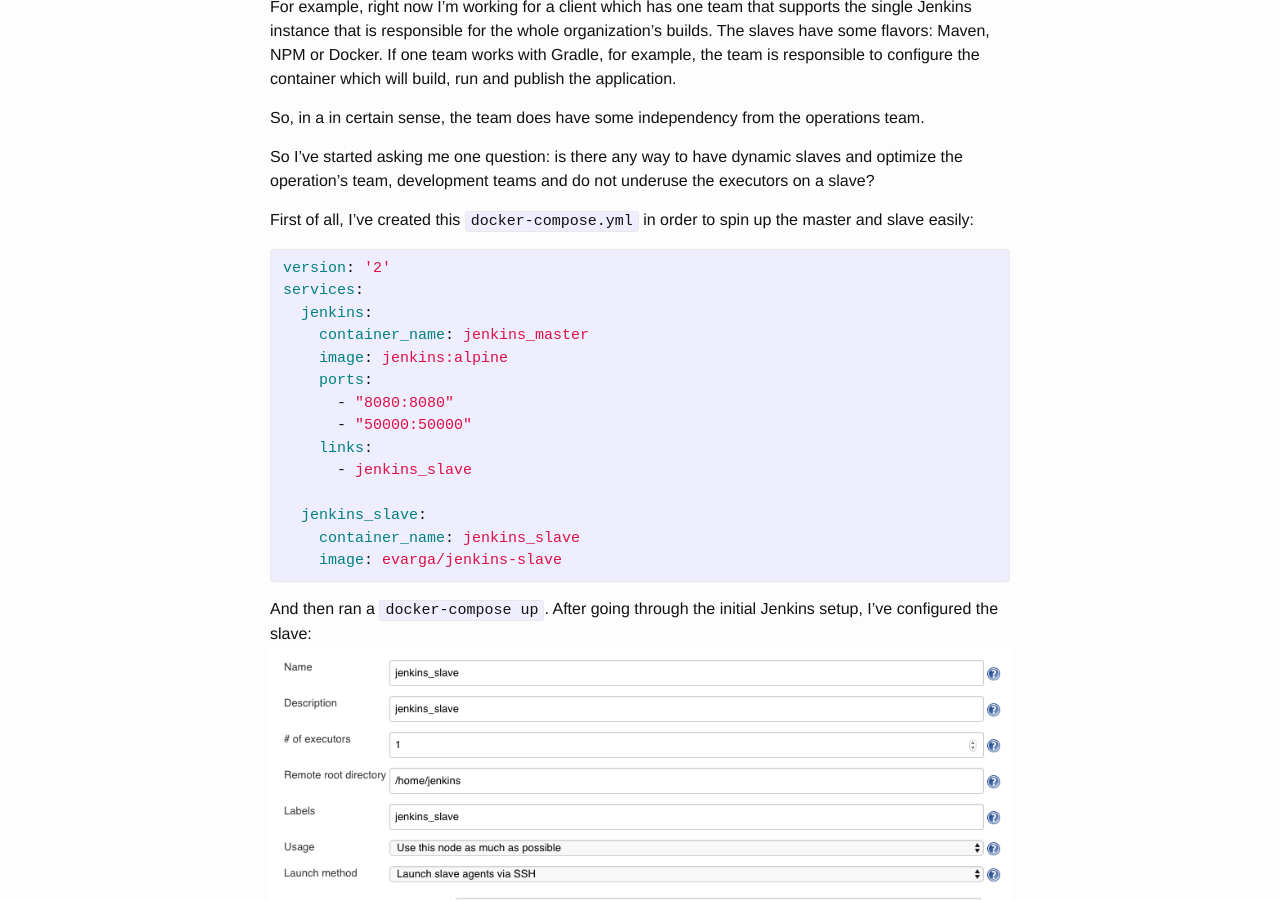
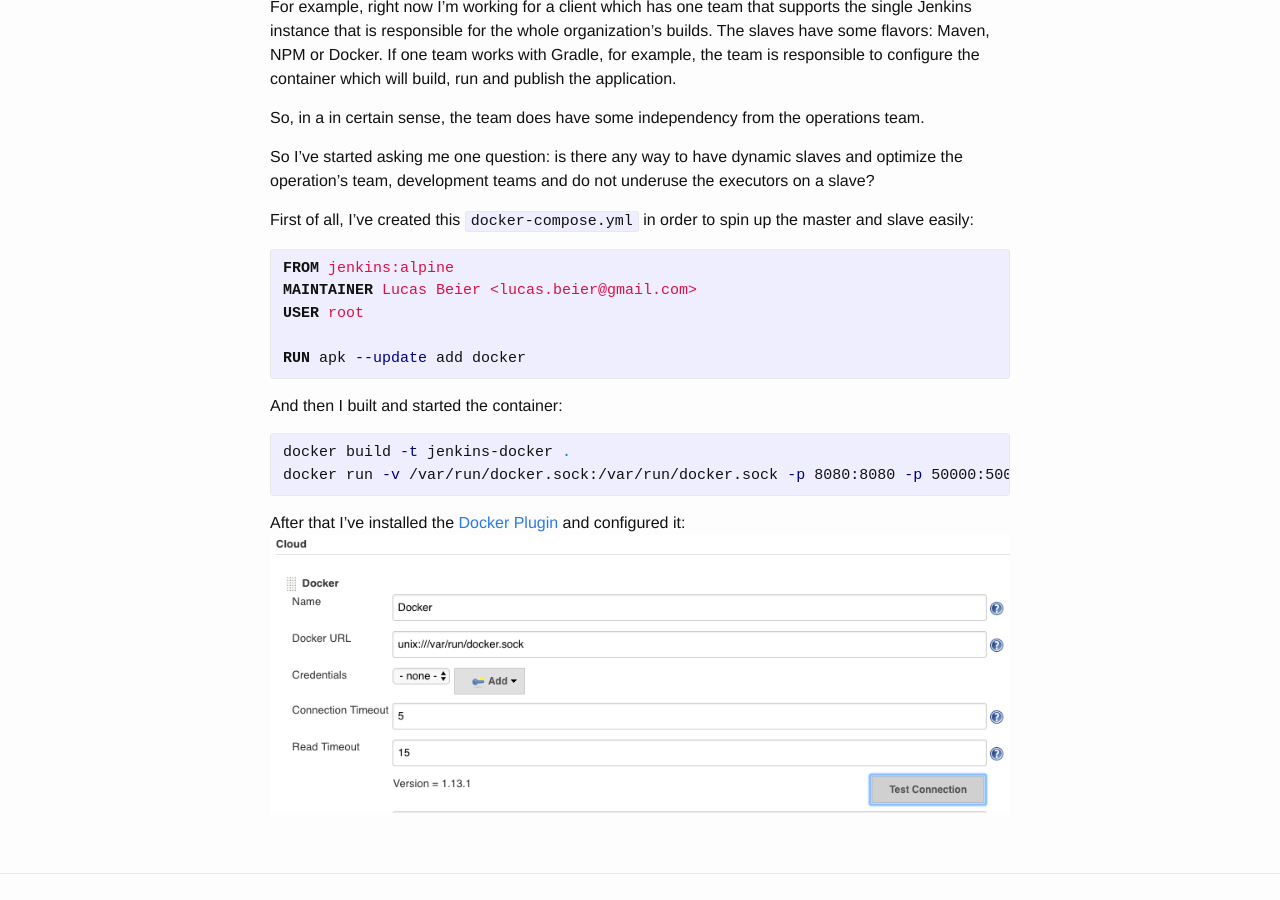
Before and after one commit to tutabeier/tutabeier.github.io, a Jekyll site: the page built from _posts/2017-02-28-dynamic-jenkins-slaves.markdown, in a window 1280 px wide and 900 px high, scrolled down 292 px. Built offline with Jekyll 4.4.1, drawn with Linux system fonts in a browser that asks for light colours; nearby versions of some CDN libraries.

Commit message:
Switches from Slave to Docker

```diff
--- a/_posts/2017-02-28-dynamic-jenkins-slaves.markdown
+++ b/_posts/2017-02-28-dynamic-jenkins-slaves.markdown
@@ -13,22 +13,22 @@ So, in a in certain sense, the team does have some independency from the operati
 So I've started asking me one question: is there any way to have dynamic slaves and optimize the operation's team, development teams and do not underuse the executors on a slave?
 
 First of all, I've created this `docker-compose.yml` in order to spin up the master and slave easily:
-{% highlight yml %}
-version: '2'
-services:
-  jenkins:
-    container_name: jenkins_master
-    image: jenkins:alpine
-    ports:
-      - "8080:8080"
-      - "50000:50000"
-    links:
-      - jenkins_slave
+{% highlight dockerfile %}
+FROM jenkins:alpine
+MAINTAINER Lucas Beier <lucas.beier@gmail.com>
+USER root
 
-  jenkins_slave:
-    container_name: jenkins_slave
-    image: evarga/jenkins-slave
+RUN apk --update add docker
 {% endhighlight %}
 
-And then ran a `docker-compose up`. After going through the initial Jenkins setup, I've configured the slave:
-![Slave config](/img/jenkins_slave_config.png)
+And then I built and started the container:
+{% highlight bash%}
+docker build -t jenkins-docker .
+docker run -v /var/run/docker.sock:/var/run/docker.sock -p 8080:8080 -p 50000:50000 -it --rm jenkins-docker
+{% endhighlight %}
+
+After that I've installed the [Docker Plugin][docker_plugin] and configured it:
+![Docker plugin config](/img/jenkins_docker_plugin.png)
+
+
+[docker_plugin]: https://wiki.jenkins-ci.org/display/JENKINS/Docker+Plugin
```
Also changed, not shown: img/jenkins_docker_plugin.png (added), img/jenkins_slave_config.png (deleted).
